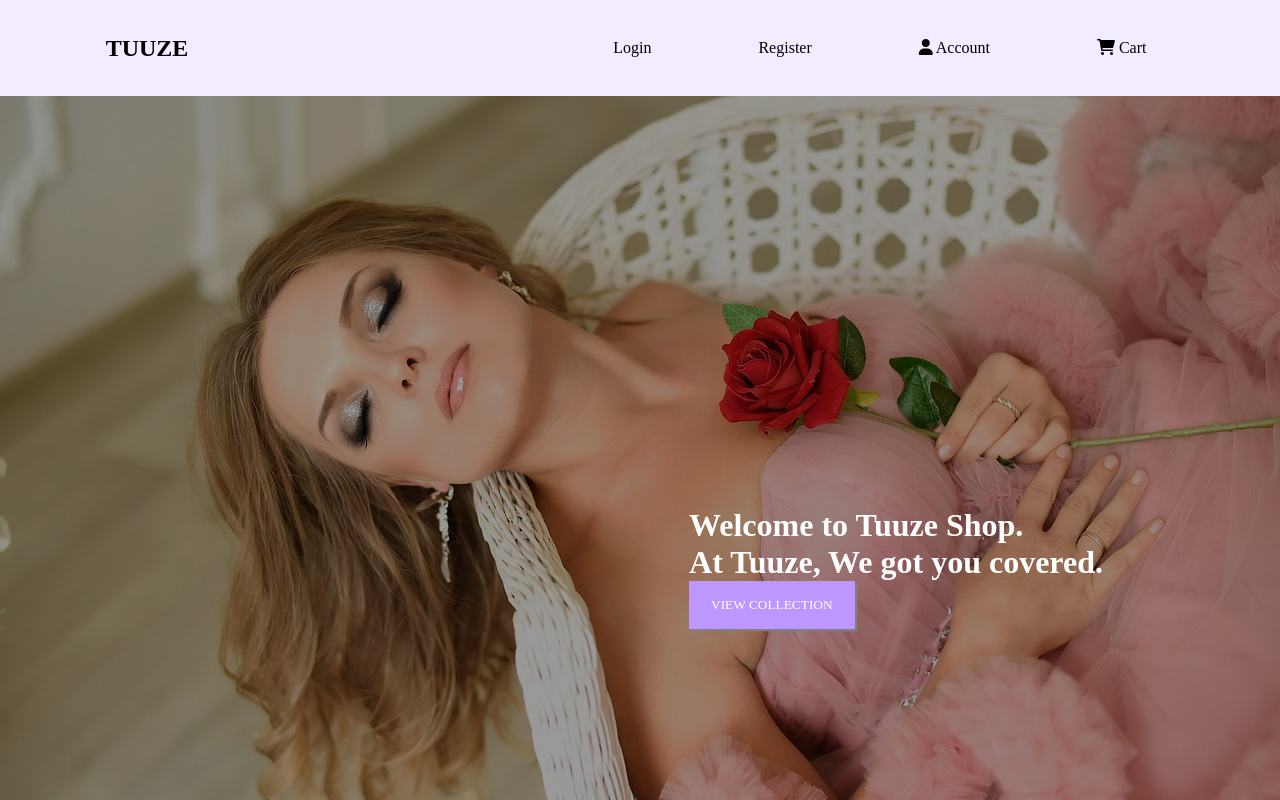
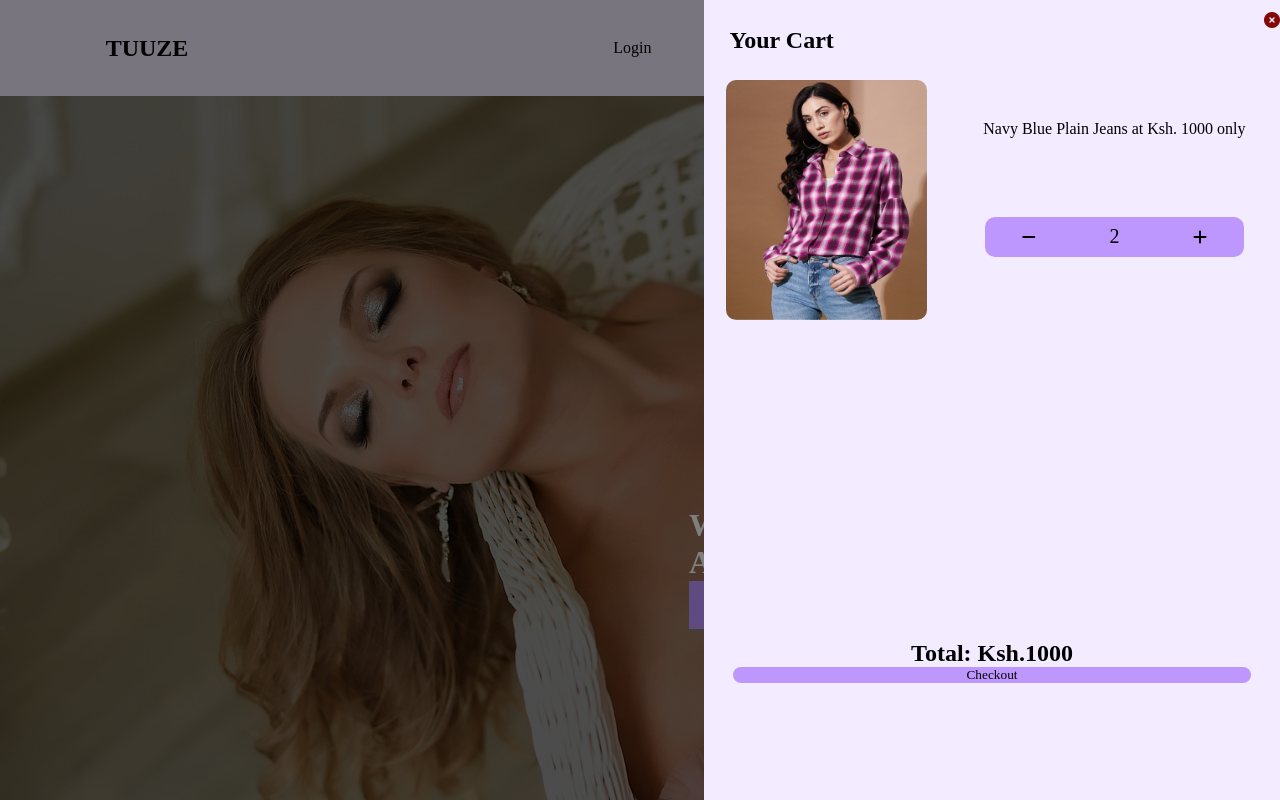
Before and after one commit to Sheilla-Chomba/Tuuze, an Angular app in the folder Frontend/Tuuze/: page / in a window 1280 px wide. Both pictures are taken after a click on the item "Cart". Shown: the top 800 px of the page. Built offline with nearby package versions, Linux system fonts and the light colour scheme; a web font is replaced by a local one.

Commit message:
Cart display

```diff
--- a/Frontend/Tuuze/src/app/components/navbar/navbar.component.css
+++ b/Frontend/Tuuze/src/app/components/navbar/navbar.component.css
@@ -1,15 +1,15 @@
-.main{
+.main {
   position: fixed;
   z-index: 1;
   width: 100vw;
   height: 12vh;
-    background-color: #F3EBFF;
+  background-color: #f3ebff;
 }
-.navbar{
+.navbar {
   height: 100%;
-    width:100%;
+  width: 100%;
 }
-.nav-items{
+.nav-items {
   height: 100%;
   width: 100%;
   display: flex;
@@ -18,28 +18,161 @@
   padding-left: 1%;
   padding-right: 1%;
 }
-.logo>h1{
+.logo > h1 {
   cursor: pointer;
 }
-.menu{
+.menu {
   width: 50%;
 }
-.menu>ul{
+.menu > ul {
   list-style: none;
   display: flex;
   justify-content: space-around;
   width: 100%;
 }
-.menu li{
+.menu li {
   cursor: pointer;
 }
-.menu li:hover{
+.menu li:hover {
   color: #b819b0;
 }
-.hambuger{
-    display:none;
+.hambuger {
+  display: none;
   cursor: pointer;
 }
-.hambuger:hover{
+.hambuger:hover {
   color: #b819b0;
 }
+.prod-modal-bg-nav {
+  position: fixed;
+  width: 100%;
+  height: 100vh;
+  top: 0;
+  left: 0;
+  display: flex;
+  align-items: start;
+  justify-content: right;
+  background-color: rgba(0, 0, 0, 0.5);
+  z-index: 2;
+  display: none;
+}
+.modal-active-nav {
+  display: flex;
+}
+.modal-close {
+  display: none;
+}
+.prod-modal {
+  height: 100%;
+  width: 45%;
+  display: flex;
+  flex-direction: column;
+  justify-content: space-between;
+  background-color: #f3ebff;
+
+}
+.mod-title {
+  width: 100%;
+  height: 10vh;
+  display: flex;
+  justify-content: space-between;
+  align-items: center;
+}
+.mod-title>h2{
+    width: 50%;
+    margin-left: 2vw;
+}
+.close-icon {
+  display: flex;
+  justify-content: right;
+  align-items: start;
+  margin-top: -5vh;
+}
+.close-icon > i {
+  color: rgb(133, 8, 8);
+  cursor: pointer;
+}
+.close-icon > i:hover {
+  color: red;
+}
+.mod-container{
+    width: 100%;
+    min-height: 70vh;
+    max-height: max-content;
+    display: flex;
+    justify-content: space-around;
+    overflow-y: scroll;
+}
+.modal-img {
+  width: 35%;
+  height: 30vh;
+  border-radius: 10px;
+}
+.img-modal {
+  height: 100%;
+  width: 100%;
+  border-radius: 10px;
+  object-fit: fill;
+}
+.modal-text {
+  width: 50%;
+  height: 30vh;
+  display: flex;
+  flex-direction: column;
+  justify-content: space-between;
+  align-items: center;
+}
+
+.mod-cont {
+  width: 100%;
+  height: 90%;
+  display: flex;
+  flex-direction: column;
+  justify-content: space-around;
+  align-items: center;
+}
+.modal-plus {
+  width: 90%;
+  height: 5vh;
+  background-color: #be97fe;
+  display: flex;
+  justify-content: space-around;
+  align-items: center;
+  border-radius: 10px;
+}
+.modal-plus > i:hover {
+  color: #b819b0;
+  cursor: pointer;
+}
+.modal-plus > p {
+  font-size: 20px;
+}
+.mod-checkout{
+    height: 20vh;
+    width: 100%;
+    display: flex;
+    flex-direction: column;
+    align-items: center;
+}
+.checkout-btn{
+    width: 90%;
+    background-color: #be97fe;
+    cursor: pointer;
+    border: none;
+    border-radius: 10px;
+}
+.checkout-btn:hover{
+    background-color: #290a5c;
+    color: white;
+}
+
+@media (max-width:768px) {
+    .prod-modal{
+        width: 80%;
+    }
+}
+@media (max-width:425px) {
+    .prod-modal{
+        width: 95%;
+    }
+}
--- a/Frontend/Tuuze/src/app/components/navbar/navbar.component.html
+++ b/Frontend/Tuuze/src/app/components/navbar/navbar.component.html
@@ -15,7 +15,7 @@
                         <i class="fa-solid fa-user"></i>
                         Account
                     </li>
-                    <li>
+                    <li (click)="showProductNav()">
                         <i class="fa-solid fa-cart-shopping"></i>
                         Cart
                     </li>
@@ -26,4 +26,36 @@
             </div>
         </div>
     </nav>
+    <div class="prod-modal-bg-nav">
+        <div class="prod-modal">
+            <div class="mod-title">
+                <h2>Your Cart</h2>
+                <div class="close-icon" (click)="closeModalNav()">
+                    <i class="fa-solid fa-circle-xmark"></i>
+                </div>
+            </div>
+            <div class="mod-container">
+                <div class="modal-img">
+                    <img src="../../../assets/carousel 4.jpg" alt="" class="img-modal">
+                </div>
+                <div class="modal-text">
+                    <div class="mod-cont">
+                        <div class="modal-desc">
+                            <p>Navy Blue Plain Jeans at Ksh. 1000 only</p>
+                        </div>
+                        <div class="modal-plus">
+                            <i class="fa-solid fa-minus"></i>
+                            <p>2</p>
+                            <i class="fa-solid fa-plus"></i>
+                        </div>
+
+                    </div>
+                 </div>
+            </div>
+            <div class="mod-checkout">
+                <h2>Total: Ksh.1000</h2>
+                <button class="checkout-btn">Checkout</button>
+            </div>
+        </div>
+    </div>
 </div>
--- a/Frontend/Tuuze/src/app/components/navbar/navbar.component.ts
+++ b/Frontend/Tuuze/src/app/components/navbar/navbar.component.ts
@@ -1,13 +1,23 @@
+import { CommonModule } from '@angular/common';
 import { Component } from '@angular/core';
 import { RouterLink } from '@angular/router';
 
 @Component({
   selector: 'app-navbar',
   standalone: true,
-  imports: [RouterLink],
+  imports: [RouterLink,CommonModule],
   templateUrl: './navbar.component.html',
-  styleUrl: './navbar.component.css'
+  styleUrl: './navbar.component.css',
 })
 export class NavbarComponent {
+  showProductNav() {
+    let modalBg = document.querySelector('.prod-modal-bg-nav') as HTMLDivElement;
 
+    modalBg?.classList.add('modal-active-nav');
+  }
+  closeModalNav() {
+    let modalBg = document.querySelector('.prod-modal-bg-nav') as HTMLDivElement;
+
+    modalBg?.classList.remove('modal-active-nav');
+  }
 }
```
Lines whose indentation alone changed are shown as unchanged.
